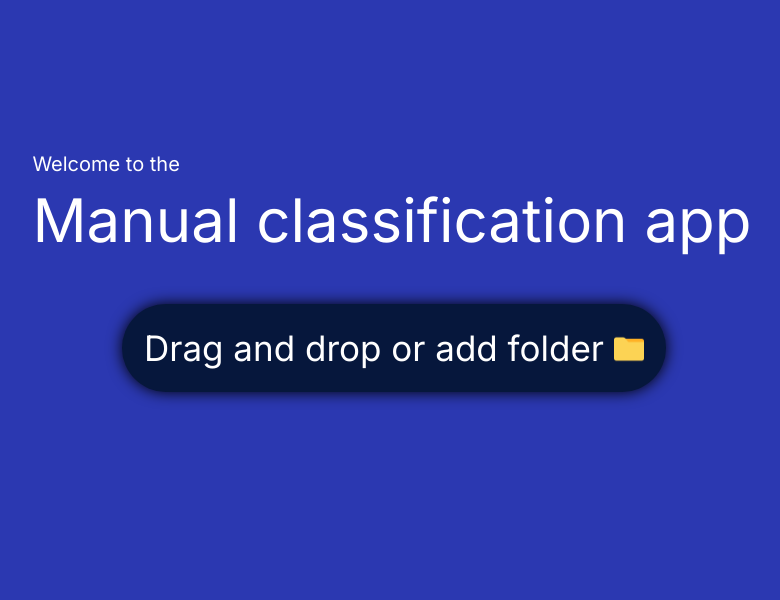
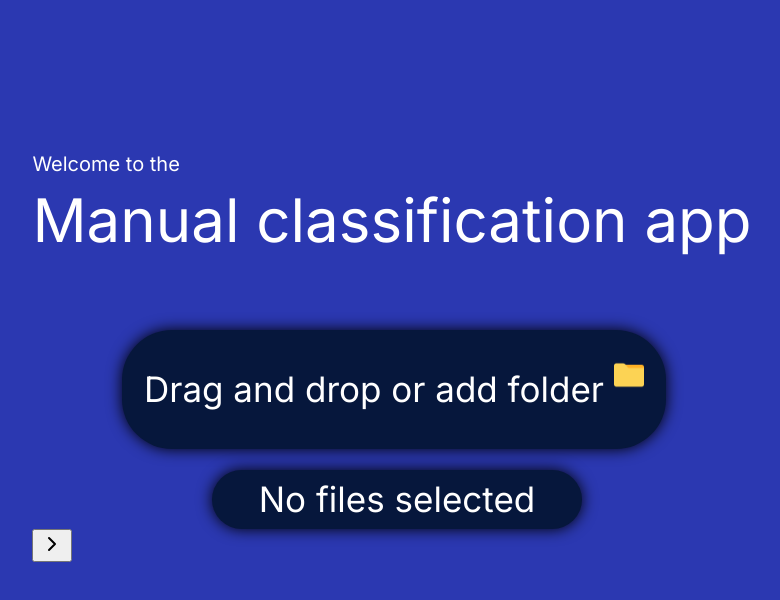
Before and after one commit to FirasKhemir/Manual_Classification, a React (Create React App) app in the folder frontend/: page / in a window 1280 px wide. Shown: the top 600 px of the page, without its empty margins (248-1028 px from the left). Built offline with nearby package versions, Linux system fonts and the light colour scheme.

Commit message:
added file count and the arrow on home page

```diff
--- a/frontend/package.json
+++ b/frontend/package.json
@@ -5,6 +5,7 @@
   "dependencies": {
     "axios": "^1.7.9",
     "cra-template": "1.2.0",
+    "lucide-react": "^0.475.0",
     "react": "^19.0.0",
     "react-dom": "^19.0.0",
     "react-dropzone": "^14.3.5",
--- /dev/null
+++ b/frontend/src/components/ArrowCircle.js
@@ -0,0 +1,15 @@
+import React from "react";
+import { ChevronLeft, ChevronRight } from "lucide-react";
+
+function CircleArrowButton({ direction = "right", onClick }) {
+  return (
+    <button
+      onClick={onClick}
+      className="w-12 h-12 flex items-center justify-center rounded-full bg-white shadow-lg hover:bg-gray-200 transition"
+    >
+      {direction === "right" ? <ChevronLeft size={24} /> : <ChevronRight size={24} />}
+    </button>
+  );
+}
+
+export default CircleArrowButton;
--- /dev/null
+++ b/frontend/src/components/FileCount.css
@@ -0,0 +1,20 @@
+.myCount {
+    background-color: #06173C; /* Custom background color */
+    border-radius: 50px; /* Rounded edges */
+    padding: 5px;
+    margin-top: 3%;
+    margin-left: 25%;
+    margin-right: 25%;
+    width: 50%;
+    text-align: center;
+    transition: background-color 0.3s ease-in-out;
+    box-shadow: 0px 0px 15px black;
+    display: flex;
+    justify-content: center;
+}
+
+
+p{
+    margin: 0;
+    font-size: 35px;
+}
--- /dev/null
+++ b/frontend/src/components/FileCount.js
@@ -0,0 +1,12 @@
+import React from "react";
+import "./FileCount.css";
+
+function FileCount({ count }) {
+  return (
+    <div className="myCount font-inter pointer-events-none">
+      <p>{count > 0 ? `${count} Files Selected` : "No files selected"}</p>
+    </div>
+  );
+}
+
+export default FileCount;
--- a/frontend/src/components/FilesButton.css
+++ b/frontend/src/components/FilesButton.css
@@ -1,8 +1,8 @@
 .mybutton {
-    background-color: #06173C; /* Custom background color */
-    border-radius: 50px; /* Rounded edges */
+    background-color: #06173C;
+    border-radius: 50px;
     padding: 20px;
-    margin-top: 1%;
+    margin-top: 12%;
     margin-left: 12.5%;
     margin-right: 12.5%;
     width: 70%;
@@ -16,7 +16,8 @@
 
 
   p.buttonText{
-    margin: 0;
+    margin-top: 3%;
+    margin-bottom: 3%;
     font-size: 35px;
   }
 
--- a/frontend/src/components/FilesButton.js
+++ b/frontend/src/components/FilesButton.js
@@ -1,7 +1,8 @@
 import { useNavigate } from "react-router-dom";
 import { useDropzone } from "react-dropzone";
 import React, { useState } from "react";
-import uploadIcon from "../assets/folder.png"; // Adjust the path if needed
+import uploadIcon from "../assets/folder.png";
+import FileCount from "./FileCount";
 import "./FilesButton.css";
 
 function FilesButton() {
@@ -17,14 +18,16 @@ function FilesButton() {
         accept: "image/*",
     });
     return (
-        <div
-        {...getRootProps()}
-        className="mybutton"
-      >
-        <input {...getInputProps()} />
-        <p className="buttonText text-lg">Drag and drop or add folder</p>
-        <img src={uploadIcon} alt="Upload Icon" className="folder" />
-      </div>)
+        <div className="flex flex-col items-center">
+        <div {...getRootProps()} className="mybutton">
+            <input {...getInputProps()} />
+            <p className="buttonText text-lg">Drag and drop or add folder</p>
+            <img src={uploadIcon} alt="Folder Icon" className="folder" />
+
+        </div>
+            <FileCount count={files.length} className="pointer-events-none" />
+        </div>
+        )
   }
 
   export default FilesButton;
--- a/frontend/src/components/Home.js
+++ b/frontend/src/components/Home.js
@@ -1,12 +1,19 @@
 import WelcomeMessage from "./WelcomeMessage";
 import FilesButton from "./FilesButton";
+import CircleArrowButton from "./ArrowCircle";
 import "./Home.css";
 
 function Home() {
   return (
+    <div>
     <div className="home flex flex-col items-center">
       <WelcomeMessage />
       <FilesButton />
-    </div>);
+    </div>
+    <div>
+      <CircleArrowButton direction="left" onClick={() => console.log("Left clicked!")} />
+    </div>
+    </div>
+      );
 }
 export default Home;
```
Also changed, not shown: 1 other file (tests, documents, lock files or other folders).
